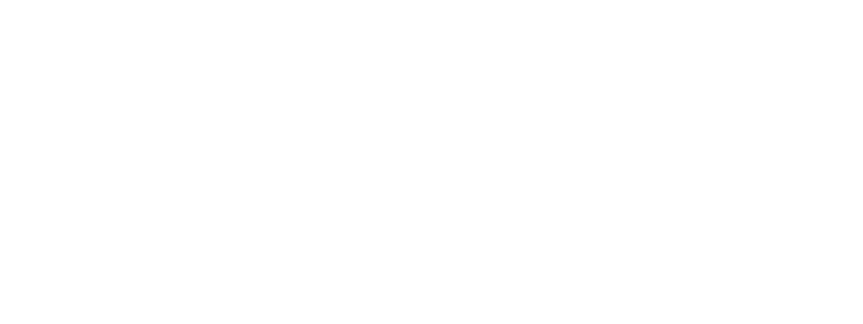
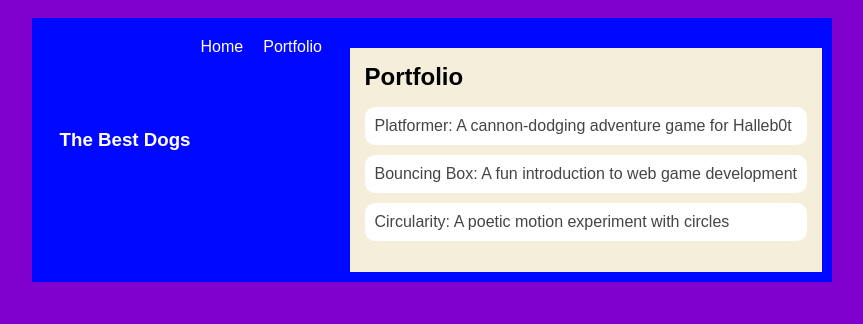
Before and after one commit to GavinP05/GavinP05.github.io, a plain HTML site: page portfolio.html in a window 1280 px wide. Shown: the whole page, without its empty margins (208-1071 px from the left). Drawn offline with Linux system fonts and the light colour scheme.

Commit message:
say what you're pushing

```diff
--- a/portfolio.html
+++ b/portfolio.html
@@ -0,0 +1,42 @@
+<!DOCTYPE html>
+<html>
+  <head>
+    <title>Dogs</title>
+    <link rel="stylesheet" href="style.css" />
+  </head>
+
+  <body>
+    <!-- All content goes here -->
+    <div id="all-contents">
+<nav>
+<nav>
+  <h1>The Best Dogs</h1>
+  <ul id="nav-ul">
+    <li class="nav-li">
+      <a href="index.html">Home</a>
+    </li>
+    <li class="nav-li">
+      <a href="portfolio.html">Portfolio</a>
+    </li>
+  </ul>
+</nav>
+  <main>
+  <div class="content">
+    <h1>Portfolio</h1>
+    <ul id="portfolio">
+<li>
+  <a href="fsd-projects/platformer/">Platformer: A cannon-dodging adventure game for Halleb0t</a>
+</li>
+<li>
+  <a href="fsd-projects/bouncing-box/">Bouncing Box: A fun introduction to web game development</a>
+</li>
+<li>
+  <a href="fsd-projects/circularity/">Circularity: A poetic motion experiment with circles</a>
+</li>
+    </ul>
+  </main>
+</div>
+
+    </div>
+  </body>
+</html>
--- a/style.css
+++ b/style.css
@@ -75,3 +75,29 @@ main {
 h2, h3 {
     margin: 0px;
 }
+
+/* Portfolio styles */
+.content h1 {
+  color: black;
+}
+
+#portfolio {
+  list-style-type: none;
+  padding-left: 0;
+}
+
+#portfolio li {
+  background: #fff;
+  padding: 10px;
+  border-radius: 10px;
+  margin-bottom: 10px;
+}
+
+#portfolio li:hover {
+  background: #eee;
+}
+
+#portfolio a {
+  text-decoration: none;
+  color: #454545;
+}
```
